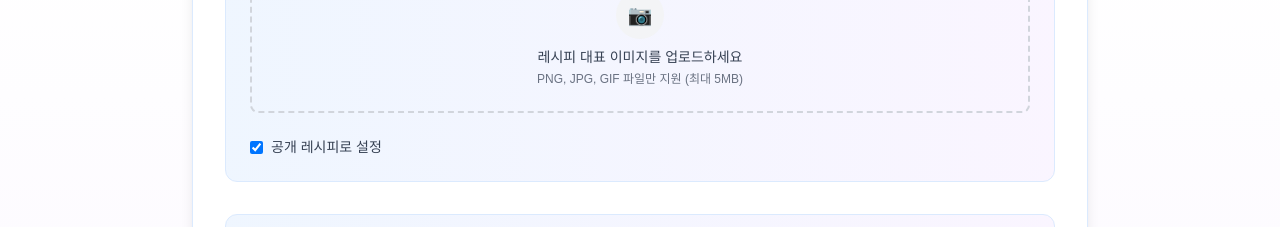
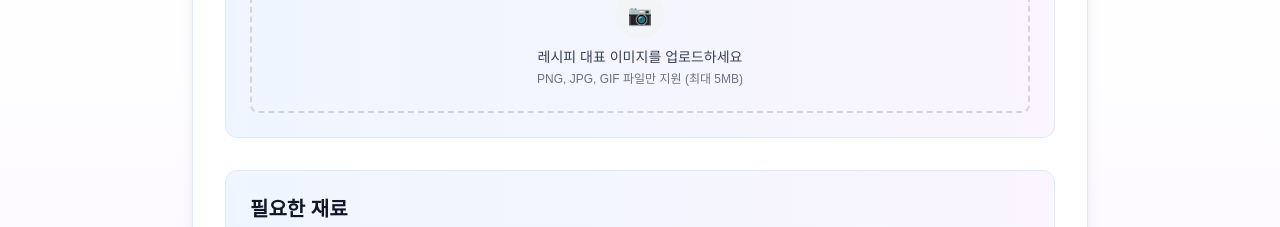
Before and after one commit to KIMKEONHO/Ingredients-Management-System, a Next.js app in the folder frontend/: page /recipes/write in a window 1280 px wide. Shown: the part 880-1107 px from the top of the page. Built offline with nearby package versions, Linux system fonts and the light colour scheme; no server answers; sample sign-in values are in the browser's storage.

Commit message:
[ front ] : #117 레시피 작성시 공개여부 체크박스 삭제

```diff
--- a/frontend/src/app/recipes/write/page.tsx
+++ b/frontend/src/app/recipes/write/page.tsx
@@ -39,7 +39,6 @@ interface RecipeFormData {
   imageUrl: string;
   recipeImageFile?: File; // 메인 이미지 파일
   recipeType: string;
-  isPublic: boolean;
   ingredients: RecipeIngredient[];
   steps: RecipeStep[];
 }
@@ -54,7 +53,6 @@ export default function RecipeWritePage() {
     servings: 1,
     imageUrl: '',
     recipeType: 'MAIN',
-    isPublic: true,
     ingredients: [],
     steps: []
   });
@@ -192,7 +190,7 @@ export default function RecipeWritePage() {
   };
 
   // 단계 업데이트
-  const updateStep = (id: string, field: keyof RecipeStep, value: string | number) => {
+  const updateStep = (id: string, field: keyof RecipeStep, value: string | number | File | undefined) => {
     setFormData(prev => ({
       ...prev,
       steps: prev.steps.map(step =>
@@ -223,7 +221,7 @@ export default function RecipeWritePage() {
         serving: formData.servings,
         recipeType: formData.recipeType,
         imageUrl: formData.imageUrl || undefined,
-        isPublic: formData.isPublic,
+        isPublic: true,
         ingredientsRequestDto: formData.ingredients.map(ingredient => ({
           ingredientId: ingredient.ingredientId!,
           quantity: ingredient.quantity,
@@ -399,17 +397,6 @@ export default function RecipeWritePage() {
                     />
                   </div>
 
-                  <div className="md:col-span-2">
-                    <label className="flex items-center gap-2">
-                      <input
-                        type="checkbox"
-                        checked={formData.isPublic}
-                        onChange={(e) => setFormData(prev => ({ ...prev, isPublic: e.target.checked }))}
-                        className="rounded border-gray-300 text-green-600 focus:ring-green-500"
-                      />
-                      <span className="text-sm font-medium text-gray-700">공개 레시피로 설정</span>
-                    </label>
-                  </div>
                 </div>
               </SectionCard>
 
```
